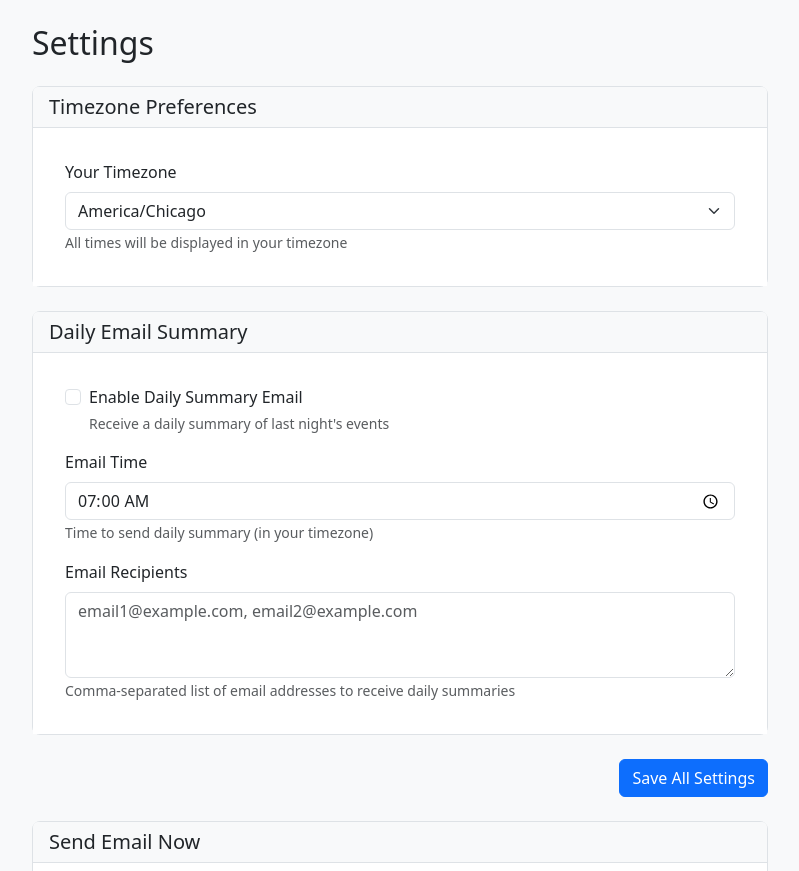
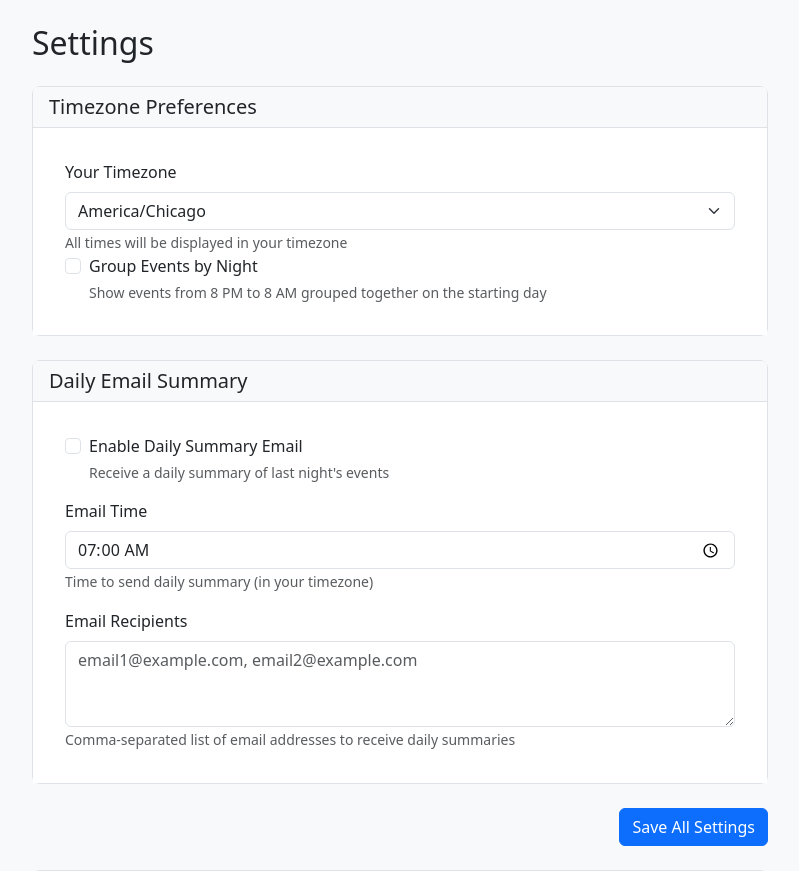
Before and after one commit to cloudflying87/overnight, a Django app: page /users/settings/ in a window 1280 px wide. Shown: the part 62-933 px from the top of the page, without its empty margins (240-1039 px from the left). Run offline with Django 5.2, Linux system fonts and the light colour scheme; the visitor is signed in with stand-in values (Sample User, id 1).

Commit message:
Fix calendar days and add night grouping feature
Calendar Fix:
- Set calendar to start on Sunday instead of Monday
- Fixes days being off by one (28th showing as Monday instead of Tuesday)

Night Grouping Feature:
- Add group_night_events setting to User model
- When enabled, day view shows events from 8 PM - 8 AM (night span)
- Events grouped by starting night instead of calendar day
- Add setting to Settings page with explanation
- Update day_view to handle both modes (calendar day vs night)
- Show clear label indicating which mode is active

Migration:
- Add 0004_user_group_night_events migration

🤖 Generated with [Claude Code](https://claude.com/claude-code)

Co-Authored-By: Claude Sonnet 4.5 <noreply@anthropic.com>

```diff
--- a/apps/users/forms.py
+++ b/apps/users/forms.py
@@ -111,12 +111,13 @@ class SettingsForm(forms.ModelForm):
 
     class Meta:
         model = User
-        fields = ('timezone', 'daily_email_enabled', 'daily_email_time', 'daily_email_recipients')
+        fields = ('timezone', 'group_night_events', 'daily_email_enabled', 'daily_email_time', 'daily_email_recipients')
         widgets = {
             'timezone': forms.Select(
                 choices=[(tz, tz) for tz in pytz.common_timezones],
                 attrs={'class': 'form-select'}
             ),
+            'group_night_events': forms.CheckboxInput(attrs={'class': 'form-check-input'}),
             'daily_email_enabled': forms.CheckboxInput(attrs={'class': 'form-check-input'}),
             'daily_email_time': forms.TimeInput(attrs={'class': 'form-control', 'type': 'time'}),
             'daily_email_recipients': forms.Textarea(attrs={
@@ -127,12 +128,14 @@ class SettingsForm(forms.ModelForm):
         }
         labels = {
             'timezone': 'Your Timezone',
+            'group_night_events': 'Group Events by Night',
             'daily_email_enabled': 'Enable Daily Summary Email',
             'daily_email_time': 'Email Time',
             'daily_email_recipients': 'Email Recipients',
         }
         help_texts = {
             'timezone': 'All times will be displayed in your timezone',
+            'group_night_events': 'Show events from 8 PM to 8 AM grouped together on the starting day',
             'daily_email_time': 'Time to send daily summary (in your timezone)',
             'daily_email_recipients': 'Comma-separated list of email addresses to receive daily summaries',
         }
--- a/apps/users/models.py
+++ b/apps/users/models.py
@@ -16,6 +16,12 @@ class User(AbstractUser):
     daily_email_time = models.TimeField(default='07:00:00', help_text='Time to send daily summary email')
     daily_email_recipients = models.TextField(blank=True, help_text='Comma-separated email addresses')
 
+    # Display preferences
+    group_night_events = models.BooleanField(
+        default=False,
+        help_text='Group events by night (8 PM - 8 AM) instead of calendar day'
+    )
+
     created_at = models.DateTimeField(auto_now_add=True)
     updated_at = models.DateTimeField(auto_now=True)
 
--- a/apps/users/templates/users/settings.html
+++ b/apps/users/templates/users/settings.html
@@ -26,6 +26,19 @@
                             </div>
                             {% endif %}
                             <small class="form-text text-muted">{{ form.timezone.help_text }}</small>
+                        </div>
+
+                        <div class="mb-0 form-check">
+                            {{ form.group_night_events }}
+                            <label class="form-check-label" for="{{ form.group_night_events.id_for_label }}">
+                                {{ form.group_night_events.label }}
+                            </label>
+                            {% if form.group_night_events.errors %}
+                            <div class="text-danger small mt-1">
+                                {{ form.group_night_events.errors }}
+                            </div>
+                            {% endif %}
+                            <small class="form-text text-muted d-block">{{ form.group_night_events.help_text }}</small>
                         </div>
                     </div>
                 </div>
```
Also changed, not shown: apps/care_tracking/templates/care_tracking/day_view.html (+5 -2 lines), apps/care_tracking/views.py (+33 -6 lines), apps/users/migrations/0004_user_group_night_events.py (added).
